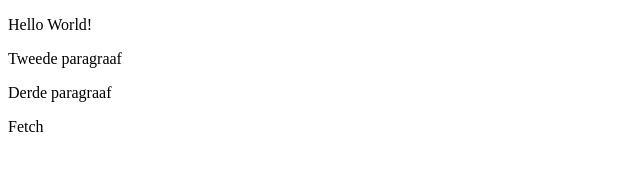
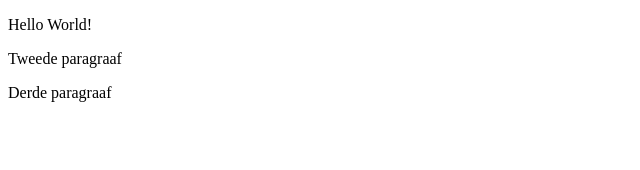
Before and after one commit to Dhoreman/oefenproject-github-tutorial, a plain HTML site: page Index.html in a window 1280 px wide. Shown: the full height of the page, 0-640 px from the left. Drawn offline with Linux system fonts and the light colour scheme.

Commit message:
Update Index.html

```diff
--- a/Index.html
+++ b/Index.html
@@ -7,6 +7,5 @@
 		<p>Hello World!</p>
 		<p>Tweede paragraaf </p>
 		<p>Derde paragraaf </p>
-		<p>Fetch </p>
 	</body>
 </html>
```
